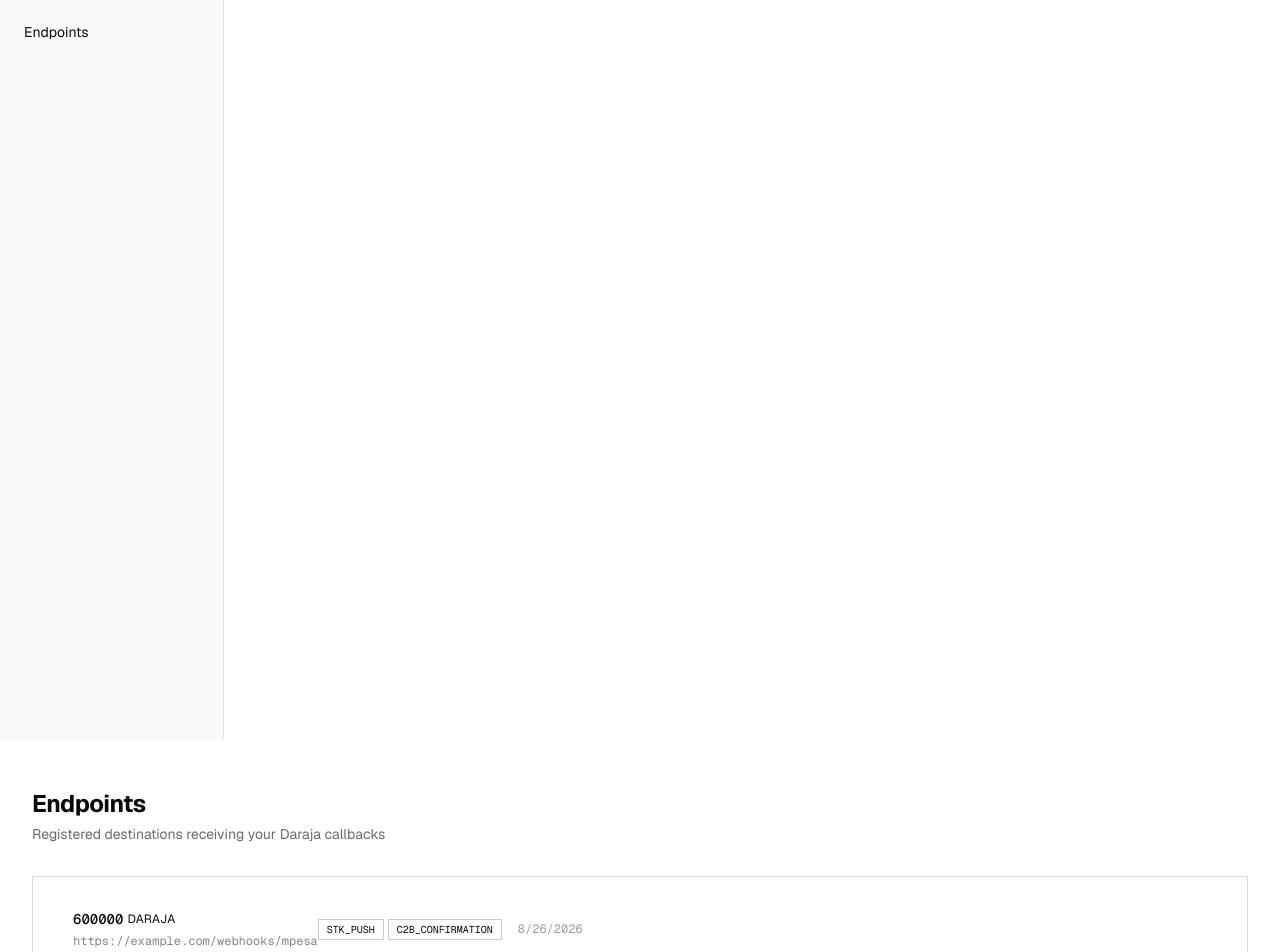
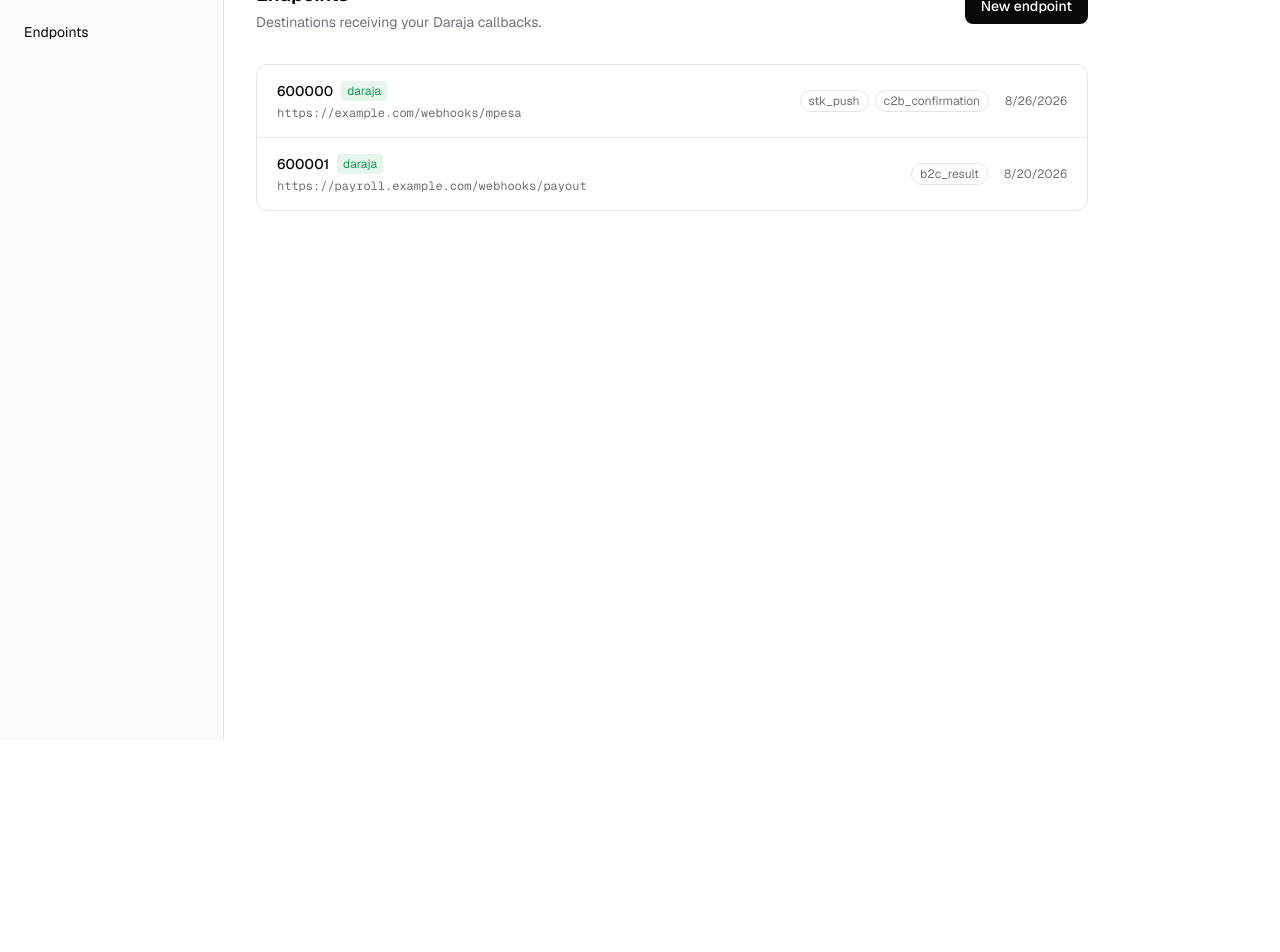
Before and after one commit to Its-Delimas/pesaHook, a Next.js app in the folder pesahook-dashboard/: page / in a window 1280 px wide. Shown: the part 60-1012 px from the top of the page. After the commit the page ends 800 px from the top, so only its background shows below. Built offline with nearby package versions, Linux system fonts and the light colour scheme.

Commit message:
refactor(layout): adjust layout structure and improve Sidebar component formatting

```diff
--- a/pesahook-dashboard/app/layout.tsx
+++ b/pesahook-dashboard/app/layout.tsx
@@ -16,8 +16,10 @@ export default function RootLayout ({children}:{children:React.ReactNode;}){
   return (
     <html lang="en">
       <body className={`${geist.variable} ${geistMono.variable} font-sans antialiased`}>
+        <div className="flex min-h-screen">
         <Sidebar />
-        <div className="flex-1 min-w-0">{children}</div>
+            <div className="flex-1 min-w-0">{children}</div>
+        </div>
       </body>
     </html>
   )
--- a/pesahook-dashboard/app/page.tsx
+++ b/pesahook-dashboard/app/page.tsx
@@ -1,45 +1,75 @@
-import { getEndpoints,type Endpoint } from "@/lib/pesahook";
+// file: pesahook-dashboard/app/page.tsx
 import Link from "next/link";
+import { getEndpoints } from "@/lib/pesahook";
 
-export default async function EndpointsPage(){
+export default async function EndpointsPage() {
   const endpoints = await getEndpoints();
+
   return (
-   <main className="min-h-screen bg-paper px-8 py-12 font-body text-ink" >
-    <h1 className="font-display text-2xl font-bold tracking-tight mb-1">
-      Endpoints
-    </h1>
-    <p className="text-sm text-ink/60 mb-8">
-      Registered destinations receiving your Daraja callbacks
+    <main className="px-8 py-10 max-w-4xl">
+      <div className="flex items-center justify-between mb-8">
+        <div>
+          <h1 className="text-xl font-semibold tracking-tight">Endpoints</h1>
+          <p className="text-sm text-muted mt-1">
+            Destinations receiving your Daraja callbacks.
           </p>
-
-    <div className="border border-ink/15 divide-y divide-ink/10">
-      {endpoints.map((ep)=>(
-          <Link href={`/endpoints/${ep.id}`} key={ep.id} className="flex items-center justify-between px-5 py-4 hover:bg-ink/[0.02] transition-colors">
-              <div key={ep.id} className="flex items-center justify-between px-5 py-4 hover:bg-ink/[0.02]">
-              <div className="flex flex-col gap-1">
-                <div className="flex items-center gap-1">
-                  <span className="font-mono text-sm font-medium">{ep.shortcode}</span>
-                  <span className="text-xs uppercase tracking-wide text-ledger">{ep.provider}</span>
         </div>
-                  <span className="font-mono text-xs text-ink/50">{ep.destination_url}</span>
+        <button className="text-sm font-medium bg-ink text-white px-4 py-2 rounded-lg hover:bg-ink/90 transition-colors">
+          New endpoint
+        </button>
       </div>
 
-            <div className="flex items-center gap-4">
-              <div className="flex gap-1">
-                {ep.event_types.map((type)=>(
-                  <span key={type} className="font-mono text-[10px] uppercase px-2 py-0.5 border border-ink/20 test-ink/60">
+      {endpoints.length === 0 ? (
+        <div className="border border-dashed border-border rounded-xl px-6 py-16 text-center">
+          <p className="text-sm text-ink font-medium mb-1">No endpoints yet</p>
+          <p className="text-sm text-muted mb-4">
+            Register your first shortcode to start receiving normalized callbacks.
+          </p>
+          <button className="text-sm font-medium bg-ink text-white px-4 py-2 rounded-lg hover:bg-ink/90 transition-colors">
+            New endpoint
+          </button>
+        </div>
+      ) : (
+        <div className="border border-border rounded-xl overflow-hidden">
+          {endpoints.map((ep, i) => (
+            <Link
+              href={`/endpoints/${ep.id}`}
+              key={ep.id}
+              className={`flex items-center justify-between px-5 py-4 hover:bg-surface transition-colors ${
+                i !== 0 ? "border-t border-border" : ""
+              }`}
+            >
+              <div className="flex flex-col gap-1 min-w-0">
+                <div className="flex items-center gap-2">
+                  <span className="text-sm font-medium">{ep.shortcode}</span>
+                  <span className="text-xs text-accent bg-accent-soft px-1.5 py-0.5 rounded">
+                    {ep.provider}
+                  </span>
+                </div>
+                <span className="font-mono text-xs text-muted truncate">
+                  {ep.destination_url}
+                </span>
+              </div>
+
+              <div className="flex items-center gap-4 shrink-0">
+                <div className="hidden sm:flex gap-1.5">
+                  {ep.event_types.map((type) => (
+                    <span
+                      key={type}
+                      className="text-xs text-muted border border-border px-2 py-0.5 rounded-full"
+                    >
                       {type}
                     </span>
                   ))}
                 </div>
-              <span className="font-mono text-xs text-ink/40">
+                <span className="text-xs text-muted">
                   {new Date(ep.created_at).toLocaleDateString()}
                 </span>
-            </div>
               </div>
             </Link>
           ))}
         </div>
+      )}
     </main>
-  )
+  );
 }
```
Also changed, not shown: pesahook-dashboard/components/sidebar.tsx (+7 -4 lines). Lines whose indentation alone changed are shown as unchanged.
